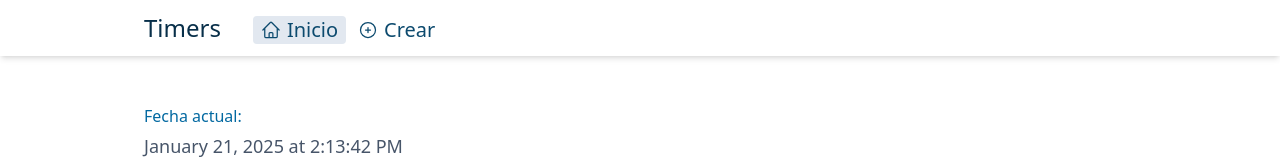
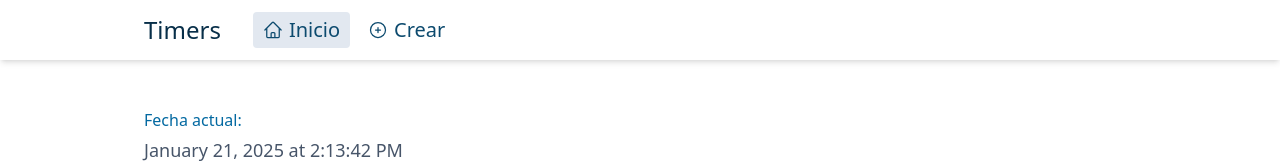
Before and after one commit to franlopezm/countdown, a React (Vite) app: page / in a window 1280 px wide. Shown: the top 163 px of the page. Built offline with nearby package versions, Linux system fonts and the light colour scheme.

Commit message:
style: Update Navbar styles

```diff
--- a/src/Navbar/NavbarItem.tsx
+++ b/src/Navbar/NavbarItem.tsx
@@ -14,15 +14,14 @@ const NavbarItem = (props: NavbarItemProps) => {
   const className = isActive ? 'bg-slate-200' : ''
 
   return (
-    <RouteLink to={to}>
-      <div
-        className={`text-xl mr-1 px-2 cursor-pointer flex items-center rounded hover:bg-slate-200 ${className}`}
-      >
-        {
-          icon && icon
-        }
-        {title}
-      </div>
+    <RouteLink
+      className={`text-xl mr-2 px-2.5 py-1 flex items-center rounded hover:bg-slate-200 ${className}`}
+      to={to}
+    >
+      {
+        icon && icon
+      }
+      {title}
     </RouteLink>
   )
 }
--- a/src/Navbar/index.tsx
+++ b/src/Navbar/index.tsx
@@ -8,7 +8,7 @@ const Navbar = () => {
 
   return (
     <div
-      className='px-10 md:px-24 xl:px-36 2xl:px-52 py-3 font-medium shadow-md flex items-end'
+      className='px-10 md:px-24 xl:px-36 2xl:px-52 py-3 font-medium shadow-md flex items-center'
     >
       <h1 className="text-2xl text-sky-950">Timers</h1>
       <div
```
